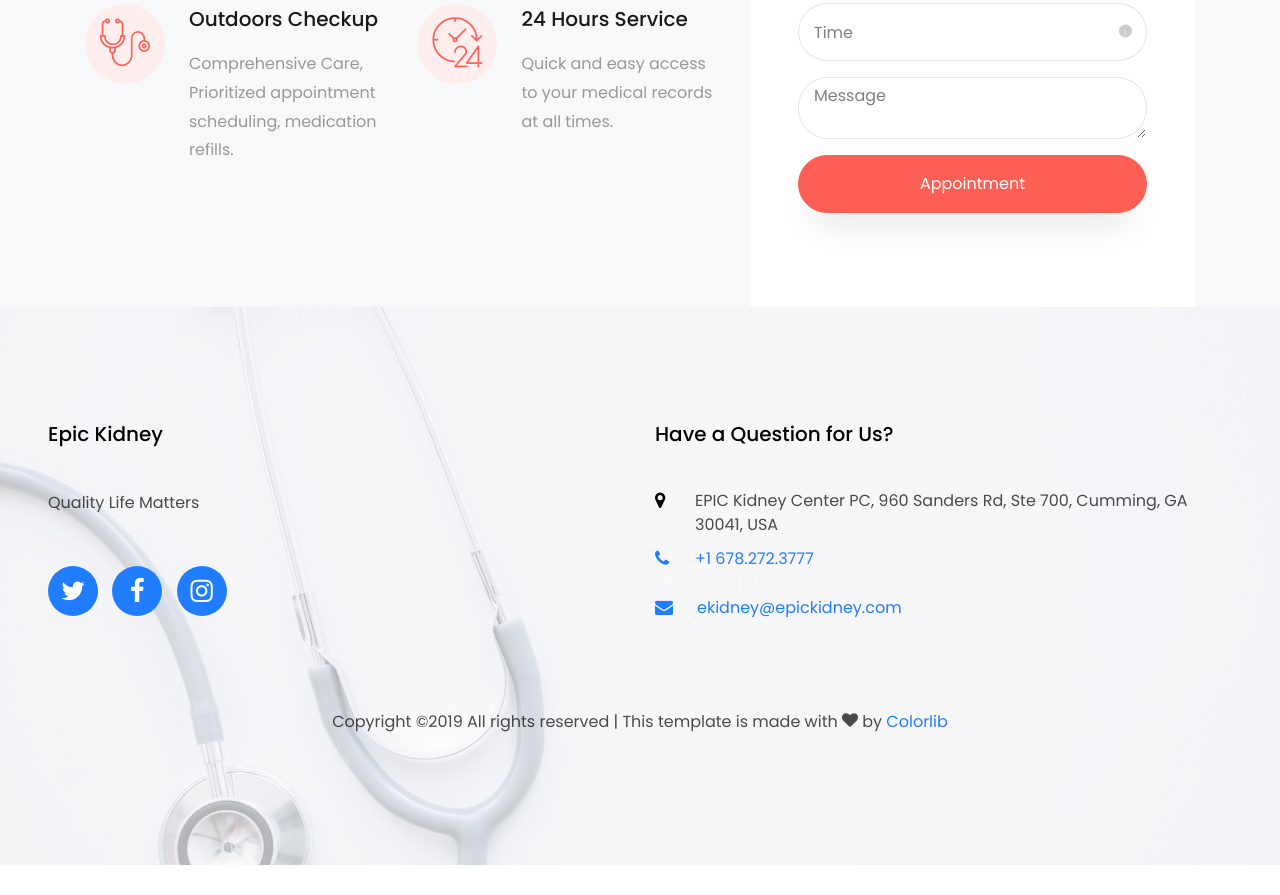
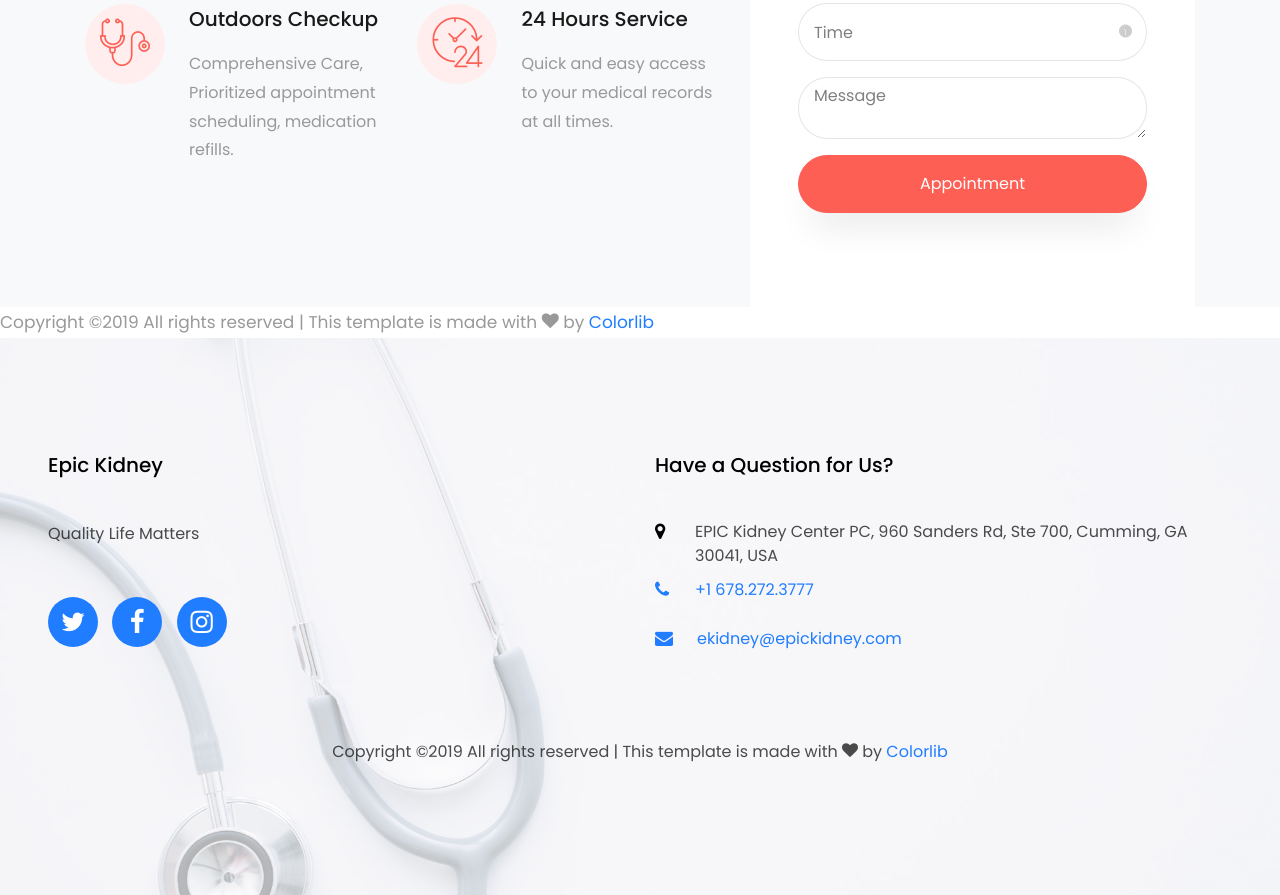
Before and after one commit to jyotirmoy1/Epic-Kidney--Website, a plain HTML site: page kidney.html in a window 1280 px wide. Shown: the part 3862-4757 px from the top of the page. Before the commit the page ends 4727 px from the top, so only its background shows below. Drawn offline with Linux system fonts and the light colour scheme; some packages are replaced by stand-ins of ours; no server answers; files whose address does not match are found by name.

Commit message:
Update kidney.html

```diff
--- a/kidney.html
+++ b/kidney.html
@@ -487,7 +487,7 @@
             <p><!-- Link back to Colorlib can't be removed. Template is licensed under CC BY 3.0. -->
 
 
- <footer class="ftco-footer ftco-section img" style="background-image: url(images/footer-bg.jpg);">
+ <!-- <footer class="ftco-footer ftco-section img" style="background-image: url(images/footer-bg.jpg);">
     	<div class="overlay"></div>
       <div class="container-fluid px-md-5">
         <div class="row mb-5">
@@ -540,6 +540,80 @@
               </ul>
             </div>
           </div>-->
+          <!--<div class="col-md">
+            <div class="ftco-footer-widget mb-4">
+            	<h2 class="ftco-heading-2">Have a Question for Us?</h2>
+            	<div class="block-23 mb-3">
+	              <ul>
+	                <li><span class="icon icon-map-marker"></span><span class="text"> EPIC Kidney Center PC, 960 Sanders Rd, Ste 700, Cumming, GA 30041, USA</span></li>
+	                <li><a href="#"><span class="icon icon-phone"></span><span class="text">+1 678.272.3777</span></a></li>
+	                <li><a href="#"><span class="icon icon-envelope pr-4"></span><span class="text">ekidney@epickidney.com</span></a></li>
+	              </ul>
+	            </div>
+            </div>
+          </div>
+        </div>
+        <div class="row">
+          <div class="col-md-12 text-center">
+
+            <p><!-- Link back to Colorlib can't be removed. Template is licensed under CC BY 3.0. -->
+		    Copyright &copy;<script>document.write(new Date().getFullYear());</script> All rights reserved | This template is made with <i class="icon-heart color-danger" aria-hidden="true"></i> by <a href="https://colorlib.com" target="_blank">Colorlib</a>
+  <!-- Link back to Colorlib can't be removed. Template is licensed under CC BY 3.0. -->
+
+
+  <footer class="ftco-footer ftco-section img" style="background-image: url(images/footer-bg.jpg);">
+    	<div class="overlay"></div>
+      <div class="container-fluid px-md-5">
+        <div class="row mb-5">
+          <div class="col-md">
+            <div class="ftco-footer-widget mb-4">
+              <h2 class="ftco-heading-2">Epic Kidney</h2>
+              <p>Quality Life Matters </p>
+              <ul class="ftco-footer-social list-unstyled mt-5">
+                <li class="ftco-animate"><a href="#"><span class="icon-twitter"></span></a></li>
+                <li class="ftco-animate"><a href="#"><span class="icon-facebook"></span></a></li>
+                <li class="ftco-animate"><a href="#"><span class="icon-instagram"></span></a></li>
+              </ul>
+            </div>
+          </div>
+          <!-- <div class="col-md">
+            <div class="ftco-footer-widget mb-4 ml-md-4">
+              <h2 class="ftco-heading-2">Departments</h2>
+              <ul class="list-unstyled">
+                <li><a href="#"><span class="icon-long-arrow-right mr-2"></span>Neurology</a></li>
+                <li><a href="#"><span class="icon-long-arrow-right mr-2"></span>Opthalmology</a></li>
+                <li><a href="#"><span class="icon-long-arrow-right mr-2"></span>Nuclear Magnetic</a></li>
+                <li><a href="#"><span class="icon-long-arrow-right mr-2"></span>Surgical</a></li>
+                <li><a href="#"><span class="icon-long-arrow-right mr-2"></span>Cardiology</a></li>
+                <li><a href="#"><span class="icon-long-arrow-right mr-2"></span>Dental</a></li>
+              </ul>
+            </div>
+          </div>
+          <div class="col-md">
+            <div class="ftco-footer-widget mb-4 ml-md-4">
+              <h2 class="ftco-heading-2">Links</h2>
+              <ul class="list-unstyled">
+                <li><a href="#"><span class="icon-long-arrow-right mr-2"></span>Home</a></li>
+                <li><a href="#"><span class="icon-long-arrow-right mr-2"></span>About</a></li>
+                <li><a href="#"><span class="icon-long-arrow-right mr-2"></span>Departments</a></li>
+                <li><a href="#"><span class="icon-long-arrow-right mr-2"></span>Doctors</a></li>
+                <li><a href="#"><span class="icon-long-arrow-right mr-2"></span>Blog</a></li>
+                <li><a href="#"><span class="icon-long-arrow-right mr-2"></span>Pricing</a></li>
+                <li><a href="#"><span class="icon-long-arrow-right mr-2"></span>Contact</a></li>
+              </ul>
+            </div>
+          </div>
+          <div class="col-md">
+             <div class="ftco-footer-widget mb-4">
+              <h2 class="ftco-heading-2">Services</h2>
+              <ul class="list-unstyled">
+                <li><a href="#"><span class="icon-long-arrow-right mr-2"></span>Emergency Services</a></li>
+                <li><a href="#"><span class="icon-long-arrow-right mr-2"></span>Qualified Doctors</a></li>
+                <li><a href="#"><span class="icon-long-arrow-right mr-2"></span>Outdoors Checkup</a></li>
+                <li><a href="#"><span class="icon-long-arrow-right mr-2"></span>24 Hours Services</a></li>
+              </ul>
+            </div>
+          </div> -->
           <div class="col-md">
             <div class="ftco-footer-widget mb-4">
             	<h2 class="ftco-heading-2">Have a Question for Us?</h2>
```
